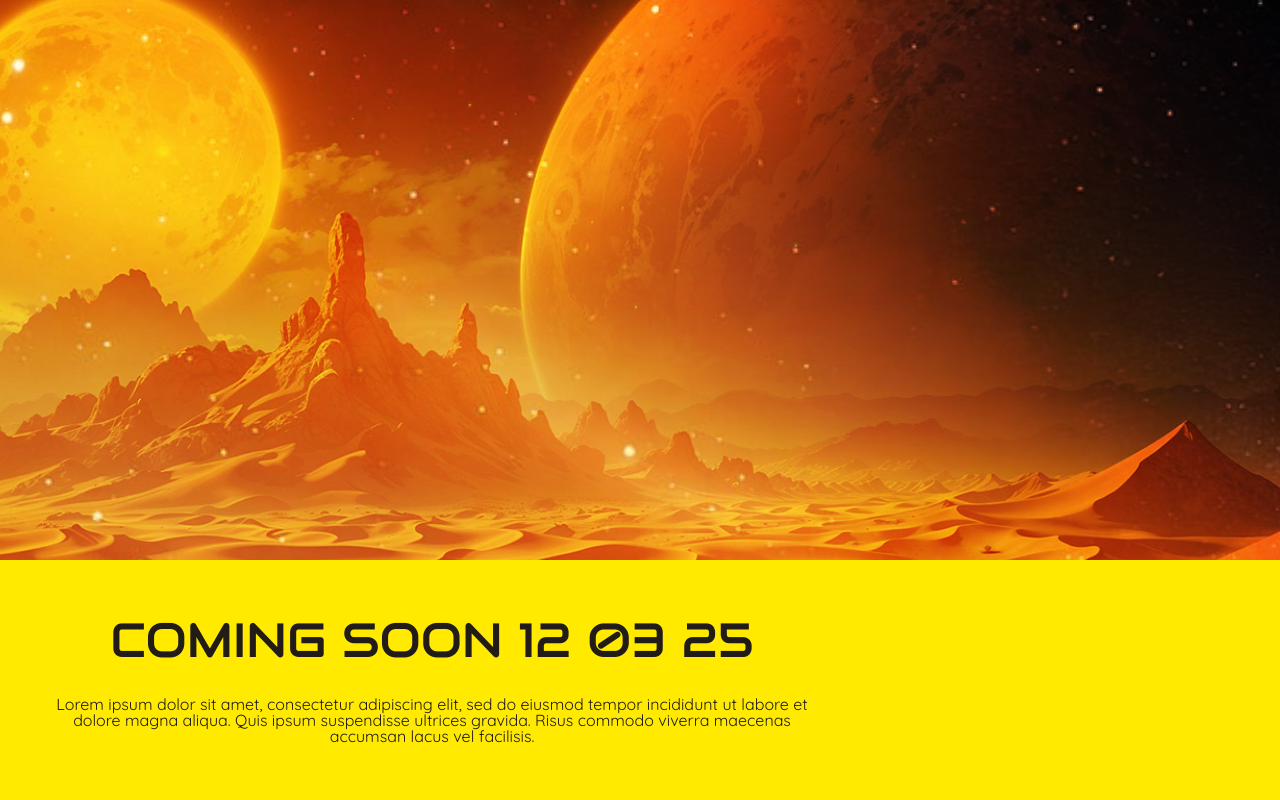
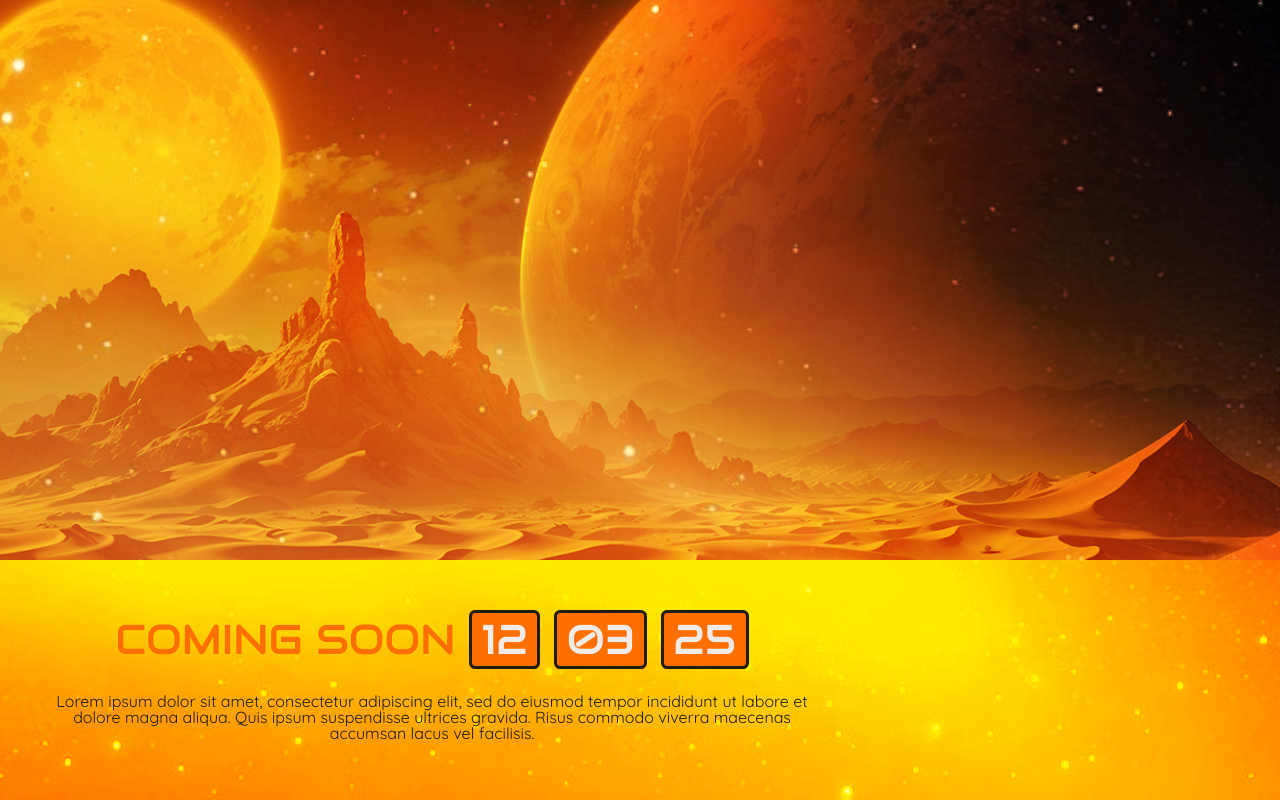
Before and after one commit to kianeblackman/spice-riches, a React (Vite) app: page / in a window 1280 px wide. Shown: the top 800 px of the page. Built offline with nearby package versions, Linux system fonts and the light colour scheme.

Commit message:
footer content styles added

```diff
--- a/src/App.jsx
+++ b/src/App.jsx
@@ -9,7 +9,7 @@ export default function App() {
       </div>
       <div className="footer">
         <div className="footer-content">
-          <h1 className="footer--heading heading">COMING SOON<span> <span>12</span> <span>03</span> <span>25</span></span></h1>
+          <h1 className="footer--heading heading">COMING SOON<span> <span className="footer-countdown">12</span> <span className="footer-countdown">03</span> <span className="footer-countdown">25</span></span></h1>
           <p className="footer--body-text body-text">Lorem ipsum dolor sit amet, consectetur adipiscing elit, sed do eiusmod tempor incididunt ut labore et dolore magna aliqua. Quis ipsum suspendisse ultrices gravida. Risus commodo viverra maecenas accumsan lacus vel facilisis. </p>
         </div>
       </div>
--- a/src/styles/layout/_footer.scss
+++ b/src/styles/layout/_footer.scss
@@ -8,7 +8,6 @@
   width: 100%;
   height: 30vh;
   padding: 0 3rem;
-  z-index: 20;
 
   background-color: colors.$sky-yellow;
 }
@@ -21,8 +20,18 @@
   gap: 2rem;
   text-align: center;
   width: 60%;
+  z-index: 20;
 }
 
 .footer--heading {
-  font-size: 3rem;
+  color: colors.$burnt-orange;
+  font-size: 2.6rem;
 }
+
+.footer-countdown {
+  padding: 0 0.6rem;
+  color: colors.$primary-white;
+  background-color: colors.$burnt-orange;
+  border: 3px solid colors.$primary-black;
+  border-radius: 0.4rem;
+}
```
